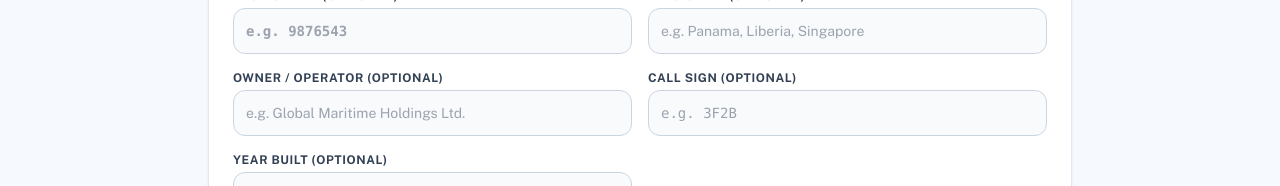
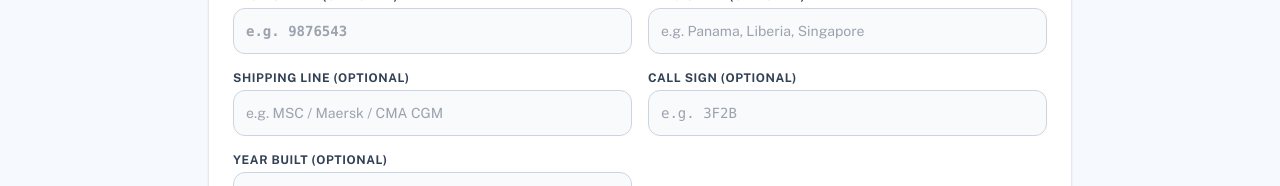
Before and after one commit to Deneth0077/VESSEL-LIBRARY, a Next.js app: page /vessels/new in a window 1280 px wide. Shown: the part 280-466 px from the top of the page. Built offline with nearby package versions, Linux system fonts and the light colour scheme; no server answers.

Commit message:
Update Owner / Operator field labels to Shipping Line across UI forms, modals, cards, and Excel export

```diff
--- a/src/app/vessels/new/page.tsx
+++ b/src/app/vessels/new/page.tsx
@@ -213,13 +213,13 @@ export default function CreateVesselPage() {
 
           <div>
             <label className="block text-xs font-bold text-slate-700 uppercase tracking-wider mb-1">
-              Owner / Operator (Optional)
+              Shipping Line (Optional)
             </label>
             <input
               type="text"
               value={ownerOperator}
               onChange={(e) => setOwnerOperator(e.target.value)}
-              placeholder="e.g. Global Maritime Holdings Ltd."
+              placeholder="e.g. MSC / Maersk / CMA CGM"
               className="w-full p-3 bg-slate-50 border border-slate-300 rounded-xl text-navy-900 text-sm focus:outline-none focus:ring-2 focus:ring-navy-600 min-h-[44px]"
             />
           </div>
--- a/src/components/vessels/BasicInformation.tsx
+++ b/src/components/vessels/BasicInformation.tsx
@@ -199,7 +199,7 @@ export const BasicInformation: React.FC<BasicInformationProps> = ({ vessel, curr
 
         <div className="grid grid-cols-2 sm:grid-cols-4 bg-white">
           <div className="p-3 border-r border-b sm:border-b-0 border-slate-100">
-            <span className="text-[10px] font-bold text-slate-400 uppercase tracking-widest block">OWNER / OPERATOR</span>
+            <span className="text-[10px] font-bold text-slate-400 uppercase tracking-widest block">SHIPPING LINE</span>
             <span className="font-medium text-slate-800 text-xs block mt-0.5 truncate">{vessel.ownerOperator || 'N/A'}</span>
           </div>
 
--- a/src/components/vessels/EditVesselModal.tsx
+++ b/src/components/vessels/EditVesselModal.tsx
@@ -199,11 +199,12 @@ export const EditVesselModal: React.FC<EditVesselModalProps> = ({
               </div>
 
               <div>
-                <label className="block text-xs font-bold text-slate-700 uppercase mb-1">Owner / Operator (Optional)</label>
+                <label className="block text-xs font-bold text-slate-700 uppercase mb-1">Shipping Line (Optional)</label>
                 <input
                   type="text"
                   value={ownerOperator}
                   onChange={(e) => setOwnerOperator(e.target.value)}
+                  placeholder="e.g. MSC / Maersk / CMA CGM"
                   className="w-full p-2.5 bg-slate-50 border border-slate-300 rounded-lg text-xs font-medium text-navy-900"
                 />
               </div>
--- a/src/components/vessels/VesselCard.tsx
+++ b/src/components/vessels/VesselCard.tsx
@@ -62,7 +62,7 @@ export const VesselCard: React.FC<VesselCardProps> = ({ vessel }) => {
               <span className="text-navy-900 font-mono font-semibold">{vessel.callSign}</span>
             </div>
             <div className="col-span-2 flex items-center gap-1.5 truncate mt-0.5">
-              <span className="font-medium text-slate-400">Owner:</span>
+              <span className="font-medium text-slate-400">Line:</span>
               <span className="text-navy-800 font-semibold truncate">{vessel.ownerOperator}</span>
             </div>
           </div>
--- a/src/components/vessels/VesselFullDetailsModal.tsx
+++ b/src/components/vessels/VesselFullDetailsModal.tsx
@@ -192,7 +192,7 @@ export const VesselFullDetailsModal: React.FC<VesselFullDetailsModalProps> = ({
 
               <div className="grid grid-cols-2 sm:grid-cols-4 bg-white">
                 <div className="p-4 border-r border-b sm:border-b-0 border-slate-200">
-                  <span className="text-[10px] font-bold text-slate-500 uppercase tracking-widest block">OWNER / OPERATOR</span>
+                  <span className="text-[10px] font-bold text-slate-500 uppercase tracking-widest block">SHIPPING LINE</span>
                   <span className="font-medium text-slate-800 text-xs block mt-1">{vessel.ownerOperator}</span>
                 </div>
 
--- a/src/lib/excel/exportExcel.ts
+++ b/src/lib/excel/exportExcel.ts
@@ -117,7 +117,7 @@ export async function generateVesselExcelWorkbook(): Promise<Buffer> {
     { header: 'IMO Number', key: 'imoNumber', width: 16 },
     { header: 'Vessel Type', key: 'vesselType', width: 18 },
     { header: 'Flag State', key: 'flag', width: 16 },
-    { header: 'Owner / Operator', key: 'ownerOperator', width: 25 },
+    { header: 'Shipping Line', key: 'ownerOperator', width: 25 },
     { header: 'Call Sign', key: 'callSign', width: 14 },
     { header: 'Year Built', key: 'yearBuilt', width: 12 },
     { header: 'LOA (Length Over All)', key: 'loa', width: 22 },
```
